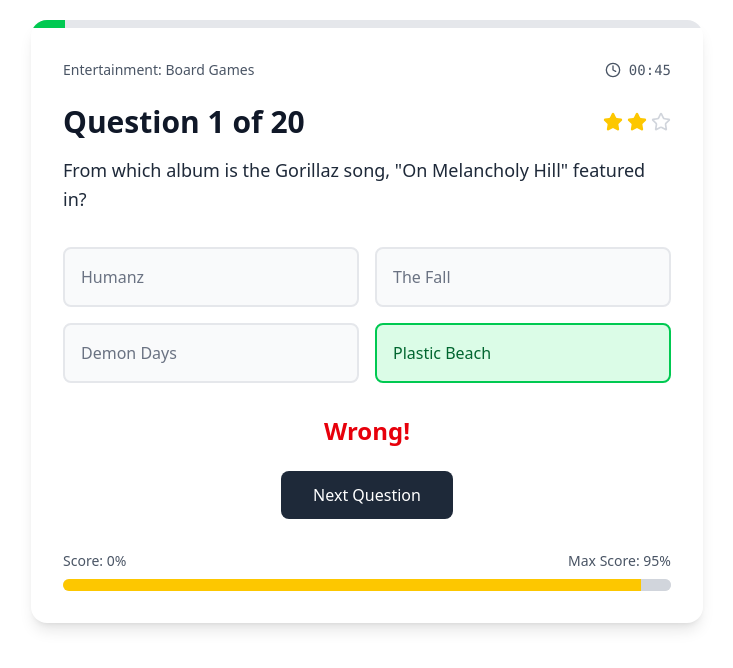
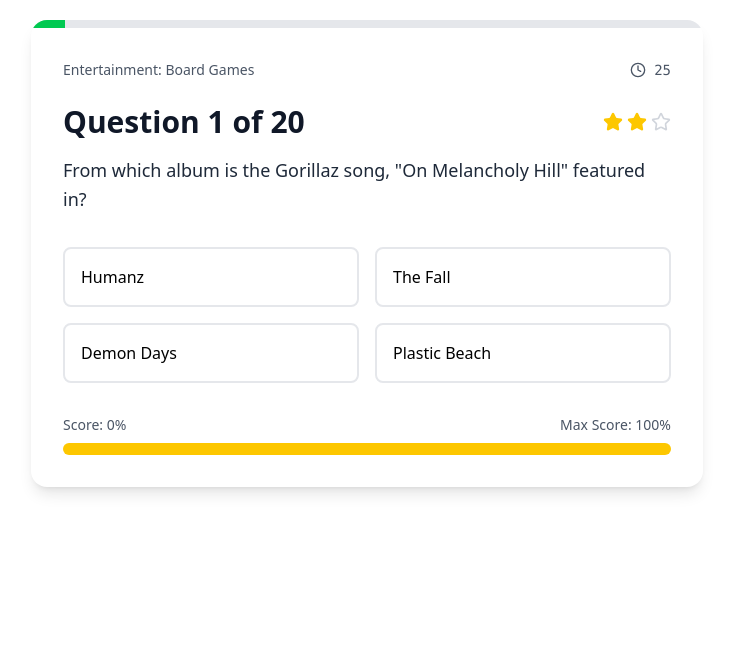
Before and after one commit to Shoaib0320/Globuim-Clouds-Quiz-Task, a React (Vite) app: page / in a window 1280 px wide. Shown: the top 668 px of the page, without its empty margins (273-1006 px from the left). Built offline with nearby package versions, Linux system fonts and the light colour scheme.

Commit message:
Quiz App (Score Progress Bar set)

```diff
--- a/src/App.jsx
+++ b/src/App.jsx
@@ -20,7 +20,7 @@
   const [selectedOption, setSelectedOption] = useState(null);
   const [isCorrect, setIsCorrect] = useState(false);
   const [showNext, setShowNext] = useState(false);
-  const [timer, setTimer] = useState(5);
+  const [timer, setTimer] = useState(30);
   const [isFinished, setIsFinished] = useState(false);
 
   const currentQuestion = shuffledQuestions[currentIndex];
@@ -37,7 +37,7 @@
       const allOptions = [...currentQuestion.incorrect_answers, currentQuestion.correct_answer];
       const shuffled = shuffleArray(allOptions);
       setShuffledOptions(shuffled);
-      setTimer(5);
+      setTimer(30);
     }
   }, [currentIndex, isFinished, currentQuestion]);
 
@@ -73,7 +73,7 @@
       setCurrentIndex((i) => i + 1);
       setShowNext(false);
       setSelectedOption(null);
-      setTimer(5);
+      setTimer(30);
     } else {
       setIsFinished(true);
     }
@@ -90,7 +90,7 @@
     setIsCorrect(false);
     setShowNext(false);
     setIsFinished(false);
-    setTimer(5);
+    setTimer(30);
   };
 
   const total = shuffledQuestions.length;
```
